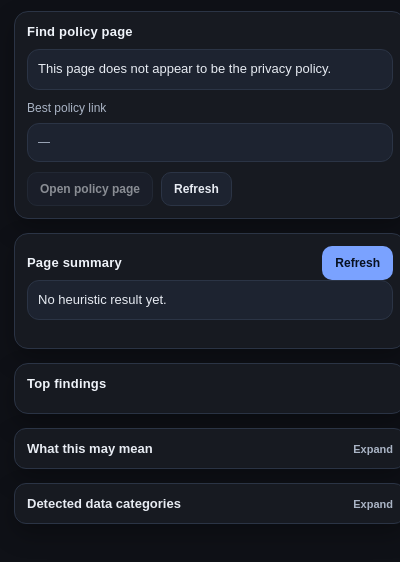
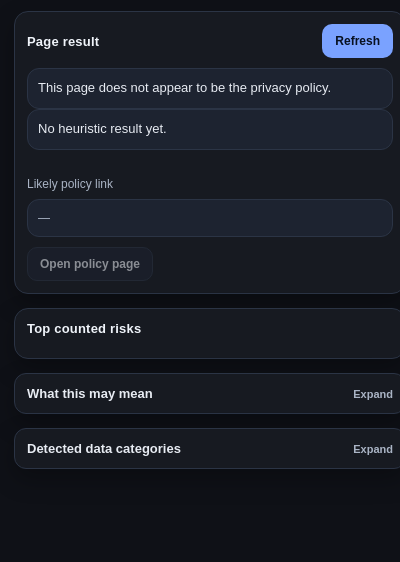
Before and after one commit to alfredomazon/Privacy-policy-analyzer, a browser extension: page popup.html in a window 400 px wide. Shown: the part 52-614 px from the top of the page. Drawn offline with Linux system fonts and the light colour scheme.

Commit message:
Unify popup layout into one result card and label counted risks clearly

```diff
--- a/popup.html
+++ b/popup.html
@@ -18,43 +18,47 @@
       </div>
     </div>
 
-    <div id="policy-finder-card" class="card">
-      <div class="section-title">Find policy page</div>
-
-      <div id="policy-finder-status" class="summary-box">
-        This page does not appear to be the privacy policy.
+    <!-- Unified top result card -->
+    <div id="policy-result-card" class="card">
+      <div class="row-between">
+        <div class="section-title" style="margin-bottom: 0;">Page result</div>
+        <button id="heuristic-refresh" class="primary" type="button">Refresh</button>
       </div>
 
       <div style="height: 10px;"></div>
 
-      <div class="small muted" style="margin-bottom: 6px;">Best policy link</div>
+      <!-- Finder mode (kept for popup.js compatibility) -->
+      <div id="policy-finder-card">
+        <div id="policy-finder-status" class="summary-box">
+          This page does not appear to be the privacy policy.
+        </div>
+      </div>
+
+      <!-- Summary mode (kept for popup.js compatibility) -->
+      <div id="policy-summary-card">
+        <div id="heuristic-summary" class="summary-box">
+          No heuristic result yet.
+        </div>
+
+        <div style="height: 10px;"></div>
+
+        <div id="heuristic-score" class="status-text"></div>
+      </div>
+
+      <div style="height: 10px;"></div>
+
+      <div class="small muted" style="margin-bottom: 6px;">Likely policy link</div>
       <div id="heuristic-link" class="link-box">—</div>
 
       <div style="height: 10px;"></div>
 
       <div class="button-row">
         <button id="heuristic-open" type="button" disabled>Open policy page</button>
-        <button id="heuristic-refresh" type="button">Refresh</button>
       </div>
     </div>
 
-    <div id="policy-summary-card" class="card">
-      <div class="row-between">
-        <div class="section-title" style="margin-bottom: 0;">Page summary</div>
-        <button id="auto-analyze" class="primary" type="button">Refresh</button>
-      </div>
-
-      <div id="heuristic-summary" class="summary-box">
-        No heuristic result yet.
-      </div>
-
-      <div style="height: 10px;"></div>
-
-      <div id="heuristic-score" class="status-text"></div>
-    </div>
-
     <div class="card">
-      <div class="section-title">Top findings</div>
+      <div class="section-title">Top counted risks</div>
       <div id="heuristic-findings"></div>
     </div>
 
```
